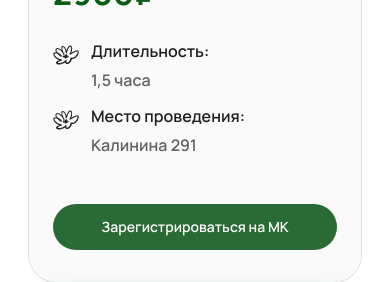
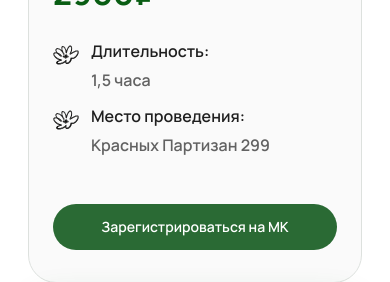
Before and after one commit to FibEli3/ALL-IN-BATTLE, a Next.js app: page / in a window 390 px wide. Shown: the part 8140-8422 px from the top of the page. Built offline with nearby package versions, Linux system fonts and the light colour scheme.

Commit message:
style: set fixed contest button spacing across breakpoints

```diff
--- a/src/app/page.tsx
+++ b/src/app/page.tsx
@@ -147,7 +147,7 @@ const dayOneCards: DayCard[] = [
       {
         bullet: "black",
         title: "Место проведения:",
-        details: ["Калинина 291"],
+        details: ["Красных Партизан 299"],
       },
     ],
     button: "Зарегистрироваться на МК",
@@ -520,6 +520,8 @@ export default function Home() {
                     className={`mt-12 block w-full rounded-full bg-[#2a6a34] px-6 py-4 text-center text-[14px] font-semibold leading-none text-white transition hover:bg-[#21562a] whitespace-nowrap min-[1024px]:mt-auto min-[1024px]:text-[18px] ${
                     card.title === "Мастер-Класс от RASH THE FLOW"
                       ? "min-[501px]:max-[1023px]:mt-[48px]"
+                      : card.title === "Contest 3x3"
+                        ? "min-[501px]:max-[1023px]:mt-12 min-[1024px]:mt-12"
                       : "min-[501px]:max-[1023px]:mt-auto"
                   }`}
                 >
```
